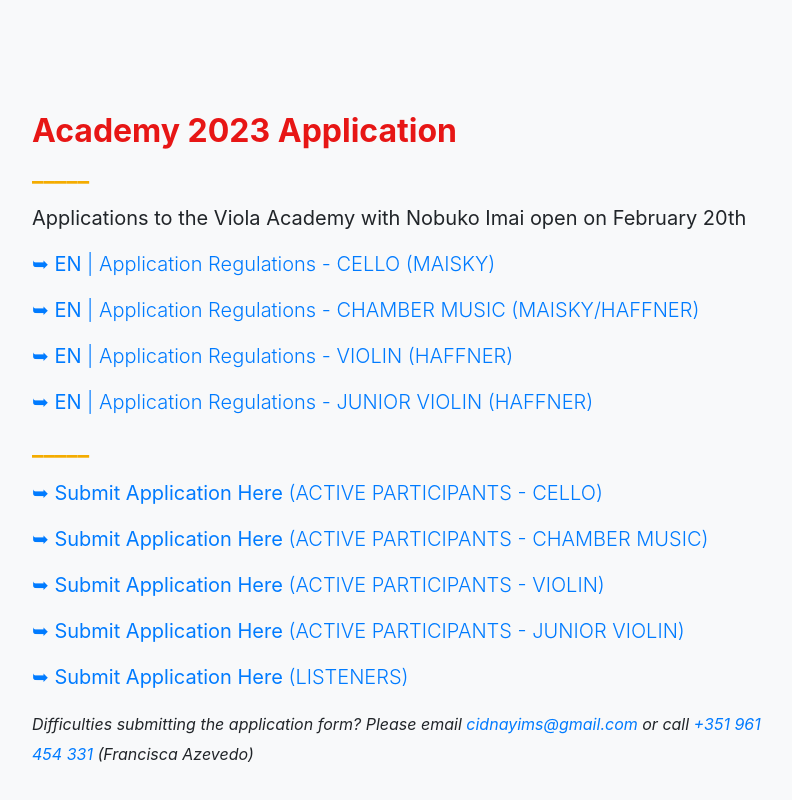
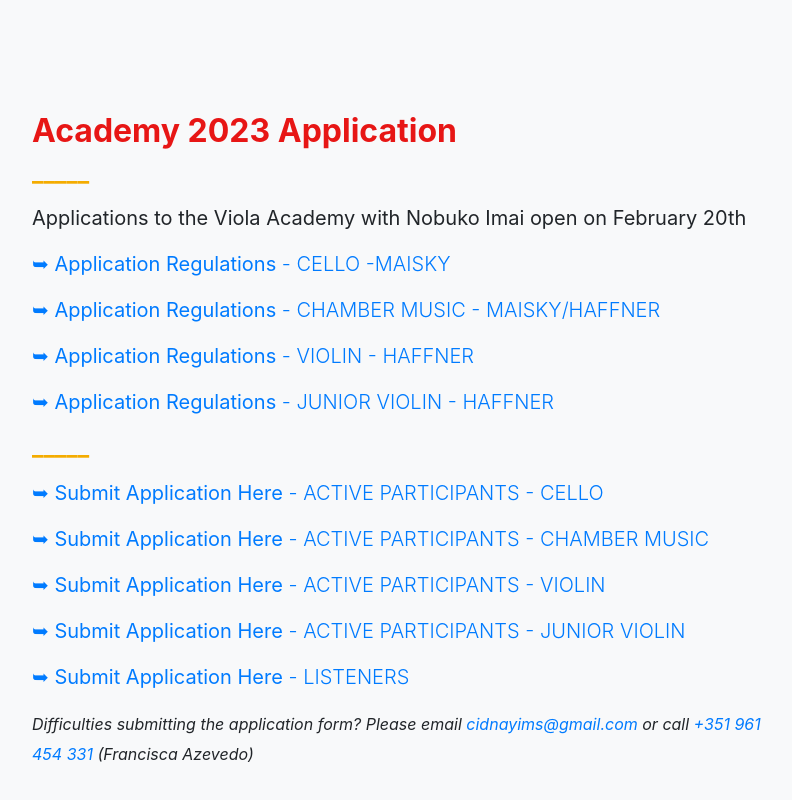
Before and after one commit to joaoabreu1420/cims.github.io, a website with bundled scripts: page index.html in a window 1280 px wide. Shown: the part 6590-7390 px from the top of the page, without its empty margins (243-1035 px from the left). Built offline with nearby package versions, Linux system fonts and the light colour scheme.

Commit message:
Update index.html

```diff
--- a/index.html
+++ b/index.html
@@ -316,25 +316,24 @@
           <p class="lead"></p>
           <p class="lead"><strong>Applications to the Viola Academy with Nobuko Imai open on February 20th</strong></p>
           <p class="lead"></p>
-          <p class="lead"><a href="pdf/applicationregulations-cello.pdf" target="_blank">➥ <strong>EN</strong> | Application Regulations - CELLO (MAISKY)</a></p>
+          <p class="lead"><a href="pdf/applicationregulations-cello.pdf" target="_blank">➥ <strong>Application Regulations</strong> - CELLO -MAISKY</a></p>
           <p class="lead"></p>
-          <p class="lead"><a href="pdf/applicationregulations-chambermusic.pdf" target="_blank">➥ <strong>EN</strong> | Application Regulations - CHAMBER MUSIC (MAISKY/HAFFNER)</a></p>
+          <p class="lead"><a href="pdf/applicationregulations-chambermusic.pdf" target="_blank">➥ <strong>Application Regulations</strong> - CHAMBER MUSIC - MAISKY/HAFFNER</a></p>
           <p class="lead"></p>
-          <p class="lead"><a href="pdf/applicationregulations-violin.pdf" target="_blank">➥ <strong>EN</strong> | Application Regulations - VIOLIN (HAFFNER)</a></p>
+          <p class="lead"><a href="pdf/applicationregulations-violin.pdf" target="_blank">➥ <strong>Application Regulations</strong> - VIOLIN - HAFFNER</a></p>
           <p class="lead"></p>
-          <p class="lead"><a href="pdf/applicationregulations-juniorviolin.pdf" target="_blank">➥ <strong>EN</strong> | Application Regulations - JUNIOR VIOLIN (HAFFNER)</a></p>
-          <!--applicationregulations-juniorviolin-->
+          <p class="lead"><a href="pdf/applicationregulations-juniorviolin.pdf" target="_blank">➥ <strong>Application Regulations</strong> - JUNIOR VIOLIN - HAFFNER</a></p>
           <h4><strong>_____</strong></h4>
           <p class="lead"></p>
-          <p class="lead"><a href="https://docs.google.com/forms/d/12jOfw8LpqgaiO3tJg0xMMjbe22JXH9pqezj8smJwYlk" target="_blank">➥ <strong>Submit Application Here</strong> (ACTIVE PARTICIPANTS - CELLO)</a></p>
+          <p class="lead"><a href="https://docs.google.com/forms/d/12jOfw8LpqgaiO3tJg0xMMjbe22JXH9pqezj8smJwYlk" target="_blank">➥ <strong>Submit Application Here</strong> - ACTIVE PARTICIPANTS - CELLO</a></p>
           <p class="lead"></p>
-          <p class="lead"><a href="https://docs.google.com/forms/d/1zErR6-rqC6-nW7EX8vkPWacmGG8q7KwlNeU_9ieop1M" target="_blank">➥ <strong>Submit Application Here</strong> (ACTIVE PARTICIPANTS - CHAMBER MUSIC)</a></p>
+          <p class="lead"><a href="https://docs.google.com/forms/d/1zErR6-rqC6-nW7EX8vkPWacmGG8q7KwlNeU_9ieop1M" target="_blank">➥ <strong>Submit Application Here</strong> - ACTIVE PARTICIPANTS - CHAMBER MUSIC</a></p>
           <p class="lead"></p>
-          <p class="lead"><a href="https://docs.google.com/forms/d/1pupveC-el-vYbXgVeLiYaLj_UOv1hhrXEheUpaJa308" target="_blank">➥ <strong>Submit Application Here</strong> (ACTIVE PARTICIPANTS - VIOLIN)</a></p>
+          <p class="lead"><a href="https://docs.google.com/forms/d/1pupveC-el-vYbXgVeLiYaLj_UOv1hhrXEheUpaJa308" target="_blank">➥ <strong>Submit Application Here</strong> - ACTIVE PARTICIPANTS - VIOLIN</a></p>
           <p class="lead"></p>
-          <p class="lead"><a href="https://docs.google.com/forms/d/16Zit-YdQPQZ4xYUGTKDVm3_F3ufyJx0b-91Nsv5yG6o" target="_blank">➥ <strong>Submit Application Here</strong> (ACTIVE PARTICIPANTS - JUNIOR VIOLIN)</a></p>
+          <p class="lead"><a href="https://docs.google.com/forms/d/16Zit-YdQPQZ4xYUGTKDVm3_F3ufyJx0b-91Nsv5yG6o" target="_blank">➥ <strong>Submit Application Here</strong> - ACTIVE PARTICIPANTS - JUNIOR VIOLIN</a></p>
           <p class="lead"></p>
-          <p class="lead"><a href="https://docs.google.com/forms/d/175-eO7RTSd81OFf06AY6dj0vtb6qJF_pkYjCcVrbjC8" target="_blank">➥ <strong>Submit Application Here</strong> (LISTENERS)</a></p>
+          <p class="lead"><a href="https://docs.google.com/forms/d/175-eO7RTSd81OFf06AY6dj0vtb6qJF_pkYjCcVrbjC8" target="_blank">➥ <strong>Submit Application Here</strong> - LISTENERS</a></p>
           <p class="lead"></p>
           <p class="lead"><small><i>Difficulties submitting the application form? Please email <a href="mailto:cidnayims@gmail.com">cidnayims@gmail.com</a> or call <a href="tel:+351961454331">+351 961 454 331</a> (Francisca Azevedo)</i></small></p>
           <p class="lead"></p>
```
